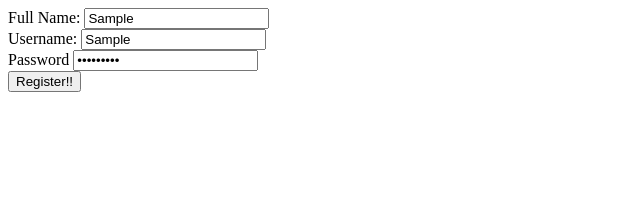
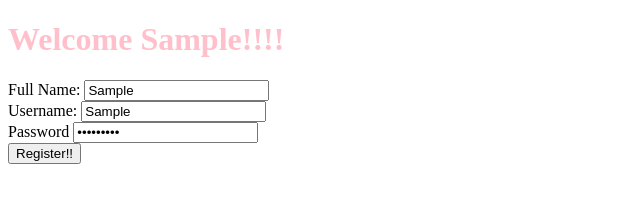
Before and after one commit to kaitlinchoffmann/FA24WDP, a plain HTML site: page register.html in a window 1280 px wide. Both pictures are taken after typing "Sample", "Sample", "Sample123" into the empty fields and a click on the input "Register!!". Shown: the whole page, without its empty margins (0-640 px from the left). Drawn offline with Linux system fonts and the light colour scheme.

Commit message:
Add more functionality to Register function

```diff
--- a/register.html
+++ b/register.html
@@ -9,8 +9,8 @@
 <body>
   <header>
     <nav></nav>
+    <div><h1 style="color:pink" id="greeting"></h1></div>
   </header>
-
 <!-- registration form -->
   <form id="regForm">
     <label for="fullName">Full Name:</label>
--- a/scripts/user.js
+++ b/scripts/user.js
@@ -13,6 +13,10 @@ function register(e) {
     username: document.getElementById("username").value,
     password: document.getElementById("pswd").value
   }
+// this would be the fetch call to server...more later :)
+
+  let greeting = document.getElementById("greeting")
+  greeting.innerText = `Welcome ${user.username}!!!!`
 
   console.log(user)
 }
```
